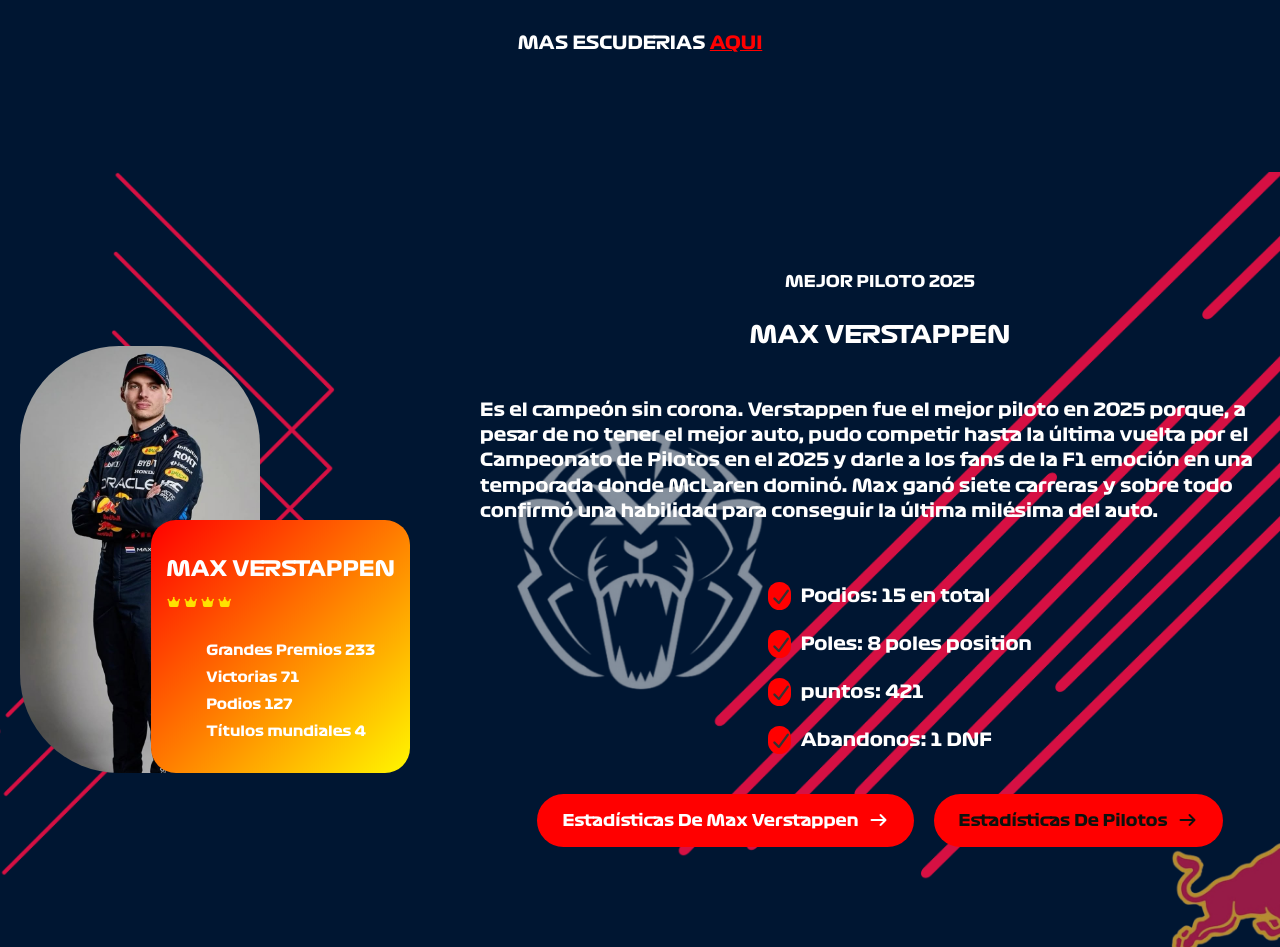
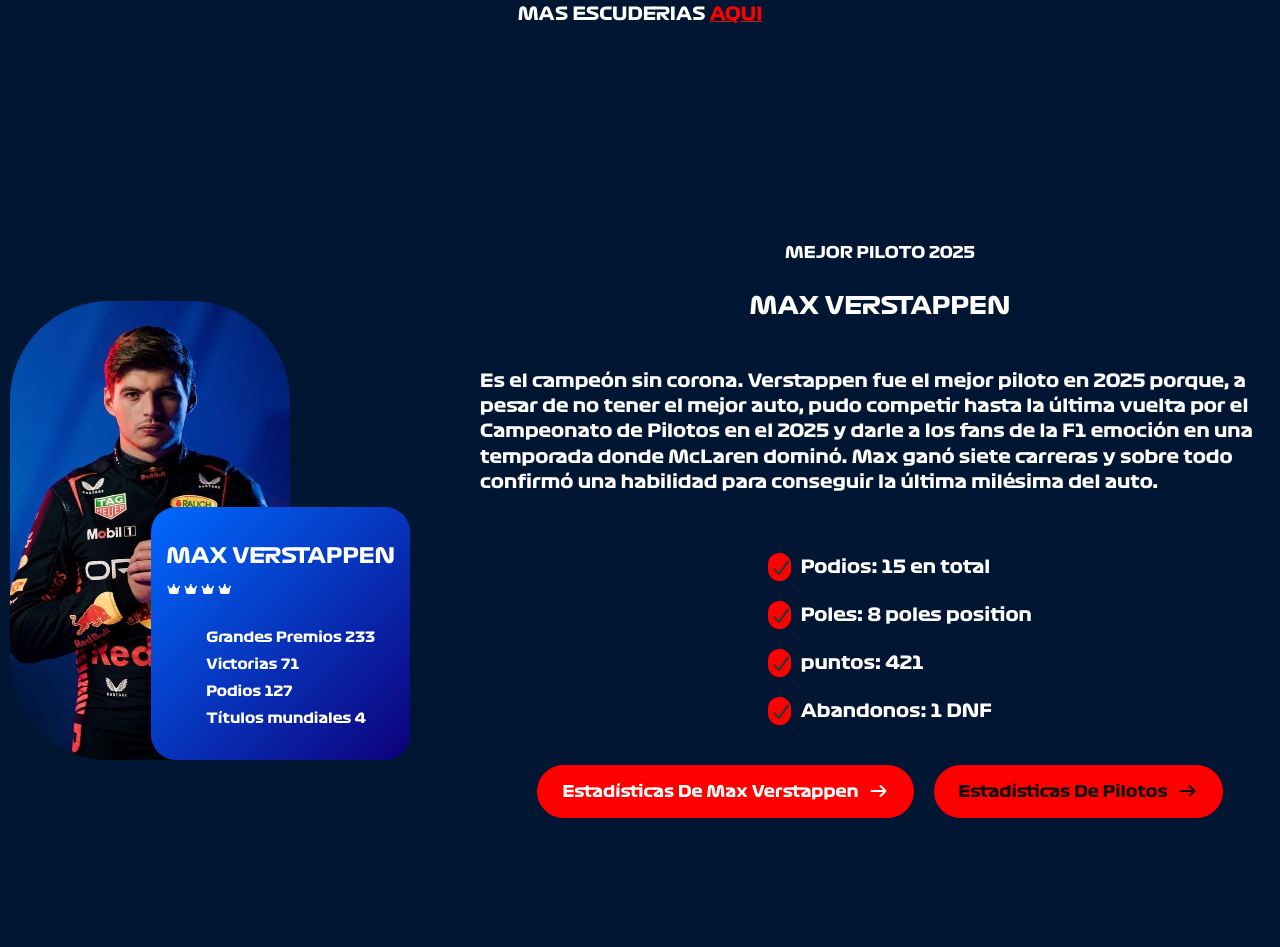
Before and after one commit to AdanSM/f1, a plain HTML site: page index.html in a window 1280 px wide. Shown: the part 2686-3633 px from the top of the page. Drawn offline with Linux system fonts and the light colour scheme.

Commit message:
primer commit

```diff
--- a/css/home.css
+++ b/css/home.css
@@ -557,12 +557,6 @@ body{
             MEJOR PILOTO
    ============================ */
 .section-daily-offers{
-
-    background-image: url(/img/f1.png);
-    background-size: cover;
-    background-position: center;
-    background-attachment: fixed;
-
     & > div{
         display: flex;
         align-items: center;
@@ -574,21 +568,26 @@ body{
         flex: 1;
         position: relative;
 
+
+
             img {
-            width:  60%;
+            width: 70%;
             border-radius: 99px;
             height: auto;
             display: block;
             object-fit: contain;
-            margin-left: 20px;
+            margin-left: 10PX;
+
         }
+
+
 
         .card-inf{
             display: flex;
             flex-direction: column;
             gap: 15px;
 
-            background: linear-gradient(135deg, #ff0000, #fff700);
+            background: linear-gradient(135deg, #006aff, #0e007a);
             padding: 15px;
             border-radius: 25px;
             color: var(--color-light);
@@ -605,7 +604,7 @@ body{
                 gap: 2px;
 
                 i{
-                    color:#ffe100;
+                    color:#ffffff;
                     font-size: 12px;
                 }
             }
@@ -715,7 +714,7 @@ body{
 
         .container-images{
             img{
-                width: 100%;
+                width: 90%;
             }
 
             .card-inf{
@@ -754,7 +753,7 @@ body{
     flex-direction: column;
     gap: 10px;
     align-items: center;
-}
+
 
 .content h2{
     text-align: center;
@@ -937,6 +936,7 @@ body{
         font-size: 12px;
     }
 }
+}
 /* ============================
             MEJOR AUTO
    ============================ */
--- a/css/style.css
+++ b/css/style.css
@@ -34,8 +34,10 @@ body{
     font-style: normal;
 }
 
-
-
+html, body {
+    width: 100%;
+    overflow-x: hidden;
+}
 
 *,
 *::before,
--- a/index.html
+++ b/index.html
@@ -213,8 +213,8 @@
 <!--mejor piloto-->
 <section class="backgrund-backgrund-dark-1 section-daily-offers">
   <div class="container">
-    <div class="container-images">
-      <img src="img/Max Verstappen (1).jpg" alt="mejor-piloto"
+    <div class="container-images max-v">
+      <img src="img/max.jpg" alt="mejor-piloto"
       class="main-image"
       >
 
```
Also changed, not shown: img/max.jpg (added).
